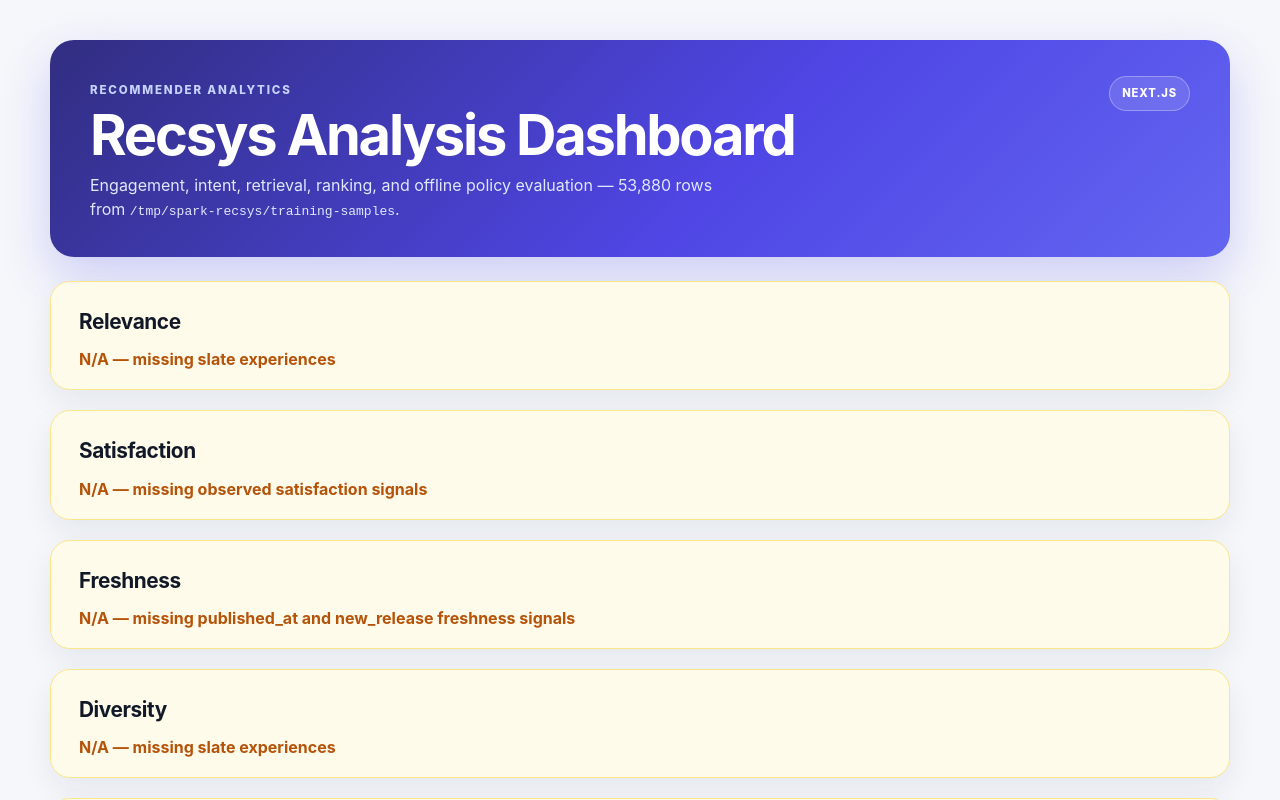
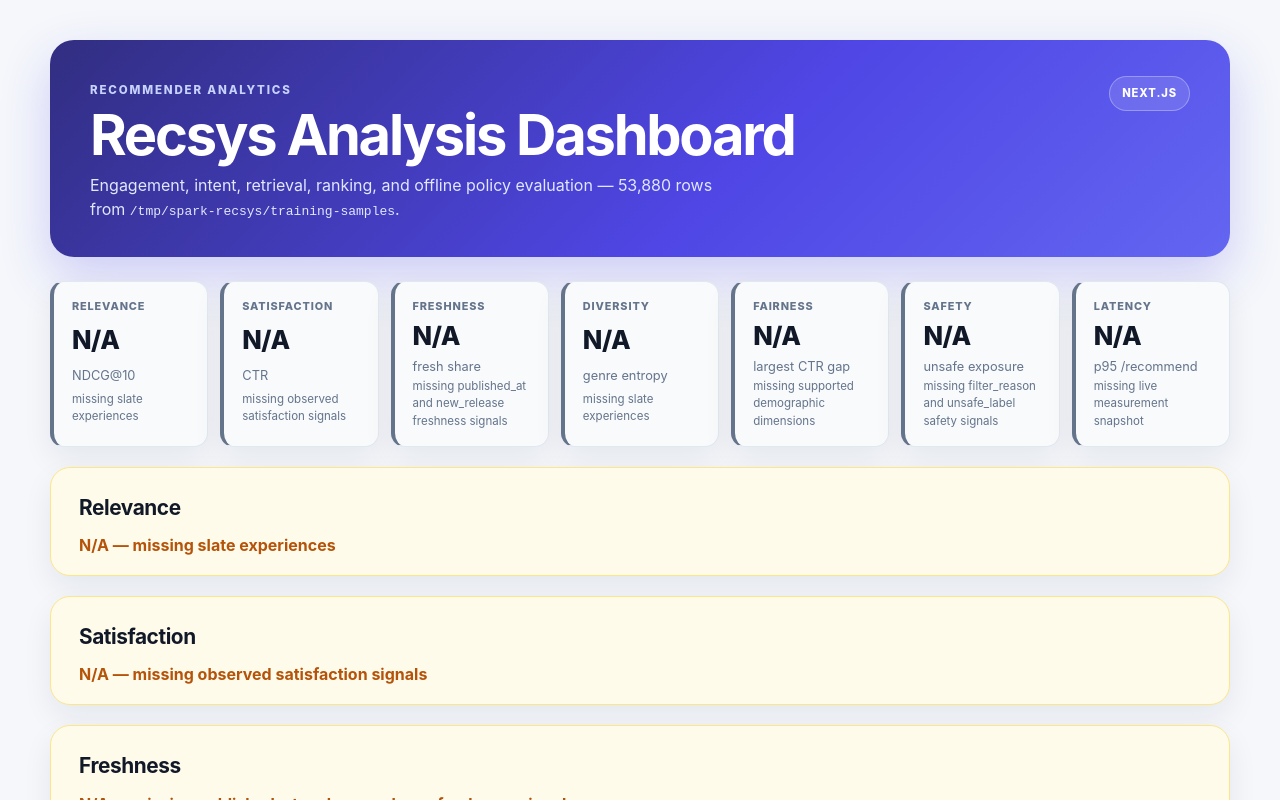
Before and after one commit to lingduoduo/Recsys-Streaming-Pipeline, a Next.js app in the folder frontend/: page / in a window 1280 px wide. Shown: the top 800 px of the page. Built offline with nearby package versions, Linux system fonts and the light colour scheme.

Commit message:
feat: summarize measurements in a scorecard

```diff
--- a/frontend/app/globals.css
+++ b/frontend/app/globals.css
@@ -208,3 +208,44 @@ table.rpt tbody tr:hover {
     align-self: flex-start;
   }
 }
+
+.scorecard {
+  display: grid;
+  grid-template-columns: repeat(auto-fit, minmax(150px, 1fr));
+  gap: 12px;
+}
+
+.metric-tile {
+  display: grid;
+  gap: 2px;
+  padding: 16px 18px;
+  border: 1px solid var(--line);
+  border-left: 4px solid var(--muted);
+  border-radius: 14px;
+  background: var(--surface);
+  box-shadow: var(--shadow);
+  text-decoration: none;
+  color: inherit;
+}
+
+.metric-tile.status-ok { border-left-color: #0d9488; }
+.metric-tile.status-low { border-left-color: #b45309; }
+.metric-tile.status-na { border-left-color: var(--muted); background: #f8fafc; }
+
+.metric-title {
+  font-size: 0.68rem;
+  font-weight: 800;
+  letter-spacing: 0.08em;
+  text-transform: uppercase;
+  color: var(--muted);
+}
+
+.metric-value {
+  font-size: 1.6rem;
+  font-weight: 800;
+  letter-spacing: -0.02em;
+  font-variant-numeric: tabular-nums;
+}
+
+.metric-label { font-size: 0.8rem; color: var(--muted); }
+.metric-support { font-size: 0.72rem; color: var(--muted); }
--- a/frontend/app/page.jsx
+++ b/frontend/app/page.jsx
@@ -1,4 +1,5 @@
 import data from "../data/dashboard.json";
+import { Scorecard } from "../components/sections";
 import {
   RelevanceSection,
   SatisfactionSection,
@@ -32,6 +33,7 @@ export default function Page() {
       </header>
 
       <div className="report-grid">
+        <Scorecard data={data} />
         <RelevanceSection data={data.relevance} />
         <SatisfactionSection data={data.satisfaction} />
         <FreshnessSection data={data.freshness} />
--- a/frontend/components/sections.jsx
+++ b/frontend/components/sections.jsx
@@ -1,4 +1,4 @@
-import { Section, NaCard, BarChart, DataTable } from "./ui";
+import { Section, NaCard, BarChart, DataTable, MetricTile } from "./ui";
 
 const num = (v, d = 4) => (v === null || v === undefined ? "N/A" : (Math.round(v * 10 ** d) / 10 ** d).toString());
 const pct = (v) => (v === null || v === undefined ? "N/A" : `${v >= 0 ? "+" : ""}${(v * 100).toFixed(1)}%`);
@@ -10,14 +10,68 @@ const ci = (lo, hi, asPct = false) =>
       ? `[${pct(lo)}, ${pct(hi)}]`
       : `[${num(lo)}, ${num(hi)}]`;
 
+// Which single number represents each measurement on the scorecard. `field` must be a
+// key the calculator actually publishes — the contract test enforces that.
+const HEADLINES = {
+  relevance: { rowIndex: 1, field: "ndcg_at_k", label: "NDCG@10", format: "num" },
+  satisfaction: { rowIndex: 0, field: "ctr", label: "CTR", format: "pct" },
+  freshness: { rowIndex: 0, field: "fresh_share", label: "fresh share", format: "pct" },
+  diversity: { rowIndex: 0, field: "normalized_genre_entropy", label: "genre entropy", format: "num" },
+  fairness: { rowIndex: 0, field: "ctr_max_min_gap", label: "largest CTR gap", format: "num" },
+  safety: { rowIndex: 0, field: "unsafe_exposure_rate", label: "unsafe exposure", format: "pct" },
+  // Endpoint rows are emitted in sorted order over the fixed {feedback, recommend}
+  // allowlist, so index 1 is always /recommend.
+  latency: { rowIndex: 1, field: "p95", label: "p95 /recommend", format: "ms" },
+};
+
+const TITLES = {
+  relevance: "Relevance", satisfaction: "Satisfaction", freshness: "Freshness",
+  diversity: "Diversity", fairness: "Fairness", safety: "Safety", latency: "Latency",
+};
+
+const LOW_COVERAGE = 0.5;
+
+function headlineValue(section, spec) {
+  const row = section.rows?.[spec.rowIndex] ?? section.rows?.[0];
+  const value = row?.[spec.field];
+  if (value === null || value === undefined) return "N/A";
+  if (spec.format === "pct") return share(value);
+  if (spec.format === "ms") return `${num(value, 1)} ms`;
+  return num(value, 3);
+}
+
+export function Scorecard({ data }) {
+  return (
+    <section className="scorecard">
+      {Object.entries(HEADLINES).map(([key, spec]) => {
+        const section = data[key];
+        const available = section?.status === "available";
+        const status = !available ? "na" : (section.coverage ?? 1) < LOW_COVERAGE ? "low" : "ok";
+        return (
+          <MetricTile
+            key={key}
+            href={`#${key}`}
+            title={TITLES[key]}
+            value={available ? headlineValue(section, spec) : "N/A"}
+            label={spec.label}
+            sampleSize={section?.sampleSize}
+            status={status}
+            reason={section?.warnings?.[0] || "measurement unavailable"}
+          />
+        );
+      })}
+    </section>
+  );
+}
+
 // One consistent presentation for every measurement envelope: headline, the support it
 // was calculated from, any warnings, then the rows. Never invents a value for N/A.
 function MeasurementSection({ title, data, columns, children }) {
   if (!data || data.status !== "available") {
-    return <NaCard title={title} reason={data?.warnings?.[0] || "measurement unavailable"} />;
+    return <NaCard title={title} reason={data?.warnings?.[0] || "measurement unavailable"} id={title.toLowerCase()} />;
   }
   return (
-    <Section title={title} headline={data.headline}>
+    <Section title={title} headline={data.headline} id={title.toLowerCase()}>
       <p className="fine-print">
         sample size {data.sampleSize?.toLocaleString() ?? "N/A"} · coverage {share(data.coverage)}
         {data.window ? ` · window ${data.window}` : ""}
--- a/frontend/components/ui.jsx
+++ b/frontend/components/ui.jsx
@@ -1,6 +1,6 @@
-export function Section({ title, headline, children }) {
+export function Section({ title, headline, children, id }) {
   return (
-    <section className="report-card">
+    <section className="report-card" id={id}>
       <div className="section-heading">
         <h2>{title}</h2>
         {headline ? <p className="insight">{headline}</p> : null}
@@ -10,9 +10,9 @@ export function Section({ title, headline, children }) {
   );
 }
 
-export function NaCard({ title, reason }) {
+export function NaCard({ title, reason, id }) {
   return (
-    <section className="report-card status-card">
+    <section className="report-card status-card" id={id}>
       <div className="section-heading">
         <h2>{title}</h2>
         <p className="na">N/A — {reason}</p>
@@ -94,3 +94,18 @@ function formatCell(v) {
   if (typeof v === "object") return JSON.stringify(v);
   return String(v);
 }
+
+// One scorecard tile. Status reflects DATA AVAILABILITY only — never whether the
+// number is good, because no targets have been set for these measurements.
+export function MetricTile({ title, value, label, sampleSize, status, reason, href }) {
+  return (
+    <a className={`metric-tile status-${status}`} href={href}>
+      <span className="metric-title">{title}</span>
+      <span className="metric-value">{value}</span>
+      <span className="metric-label">{label}</span>
+      <span className="metric-support">
+        {status === "na" ? reason : `n=${(sampleSize ?? 0).toLocaleString()}`}
+      </span>
+    </a>
+  );
+}
```
Also changed, not shown: 1 other file (tests, documents, lock files or other folders).
